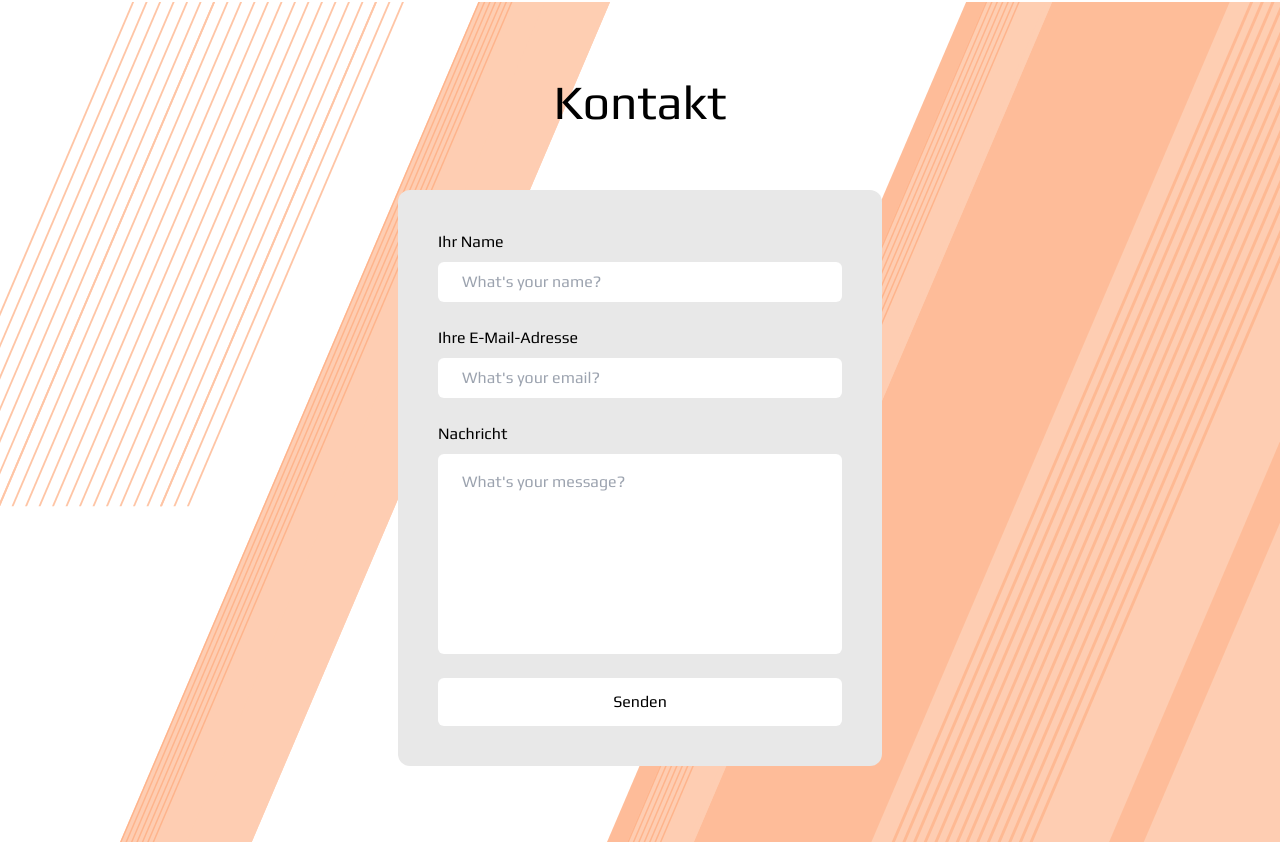
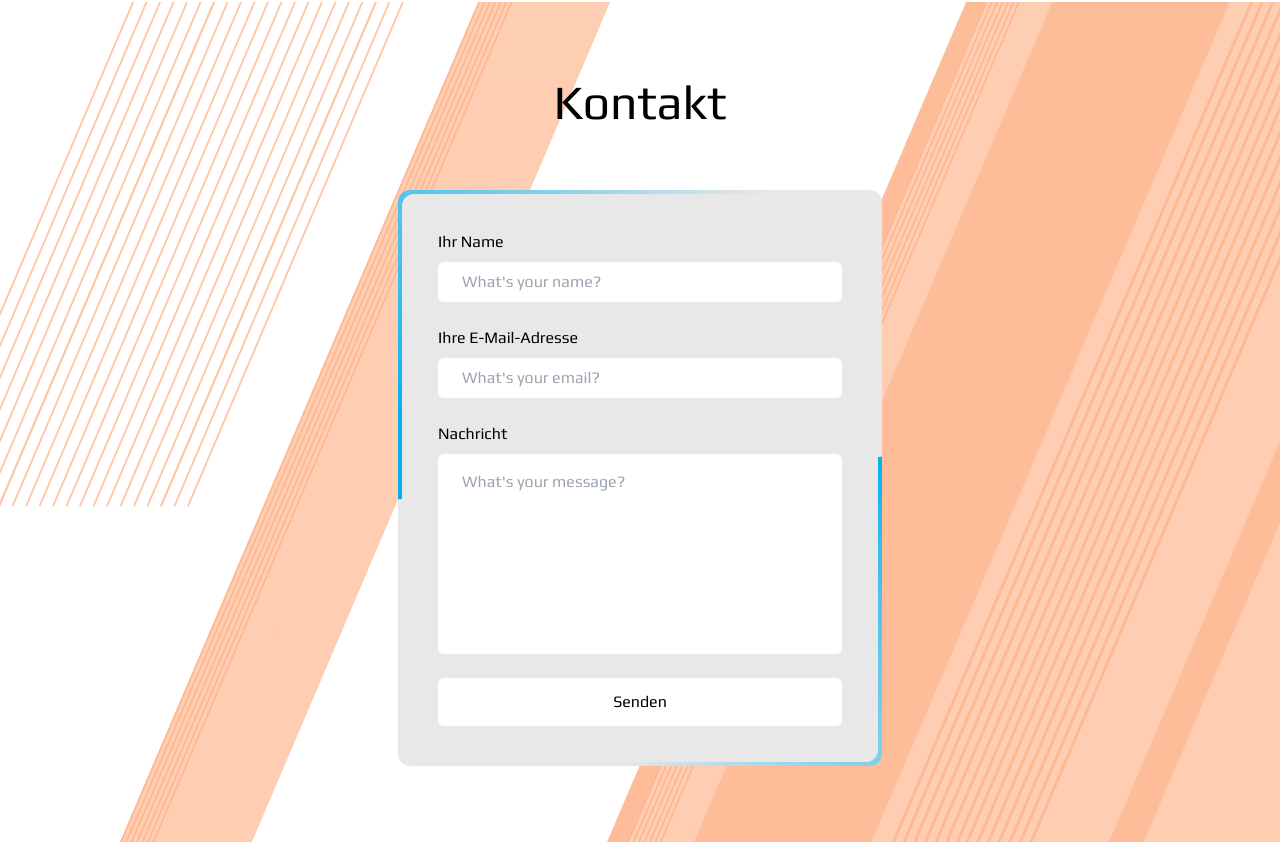
Before and after one commit to SchmittYannic/portfolio_ys, a React (Vite) app: page / in a window 1280 px wide. Shown: the part 3223-4065 px from the top of the page. Built offline with nearby package versions, Linux system fonts and the light colour scheme.

Commit message:
Added rotating border to ContactForm
Added a Conic gradient as background image to the div wrapping the ContactForm, which rotates.

```diff
--- a/src/components/Contact.tsx
+++ b/src/components/Contact.tsx
@@ -70,8 +70,10 @@ const ContactForm = (): ReactElement => {
     }
 
     return (
+        <div className="form-wrapper mx-auto p-10 relative rounded-xl dark:bg-darkBaseTertiary bg-baseSecondary overflow-hidden
+        before:content-[''] before:absolute before:-inset-[50%] before:rounded-xl before:z-0 after:content-[''] after:inset-1 after:absolute after:rounded-xl after:z-10 after:dark:bg-darkBaseTertiary after:bg-baseSecondary">
             <form
-            className="flex flex-col gap-6 dark:text-darkTextPrimary text-textPrimary"
+                className="relative flex flex-col gap-6 dark:text-darkTextPrimary text-textPrimary z-20"
                 onSubmit={handleSubmit}
             >
                 <label
@@ -125,6 +127,7 @@ const ContactForm = (): ReactElement => {
                     {lang === "de" ? TextContent.german.sendButton : TextContent.english.sendButton}
                 </button>
             </form>
+        </div>
     )
 }
 
@@ -140,9 +143,7 @@ const Contact = (): ReactElement => {
                     {lang === "de" ? TextContent.german.contact : TextContent.english.contact}
                 </h2>
 
-                <div className="mx-auto p-10 rounded-xl dark:bg-darkBaseTertiary bg-baseSecondary">
                 <ContactForm />
-                </div>
             </div>
         </section>
     )
--- a/src/index.css
+++ b/src/index.css
@@ -32,7 +32,9 @@
     }
 }
 
-* {
+*,
+*::after,
+*::before {
     margin: 0;
     padding: 0;
     box-sizing: border-box;
@@ -104,6 +106,23 @@ html[data-color="Orange"] .liveLink {
 
 html[data-color="Orange"] .liveLink::before {
     background: radial-gradient(rgb(var(--actionOrange-900)), rgb(255,255,255));
+}
+
+html[data-color="Orange"] .form-wrapper::before {
+    background-image: conic-gradient(
+        #04b0ee 20deg,
+        transparent 120deg,
+        transparent 180deg,
+        #04b0ee 180deg,
+        transparent 280deg
+    );
+    animation: rotate 5s infinite linear;
+}
+
+@keyframes rotate {
+    100% {
+        transform: rotate(-360deg);
+    }
 }
 
 
```
Lines whose indentation alone changed are shown as unchanged.
